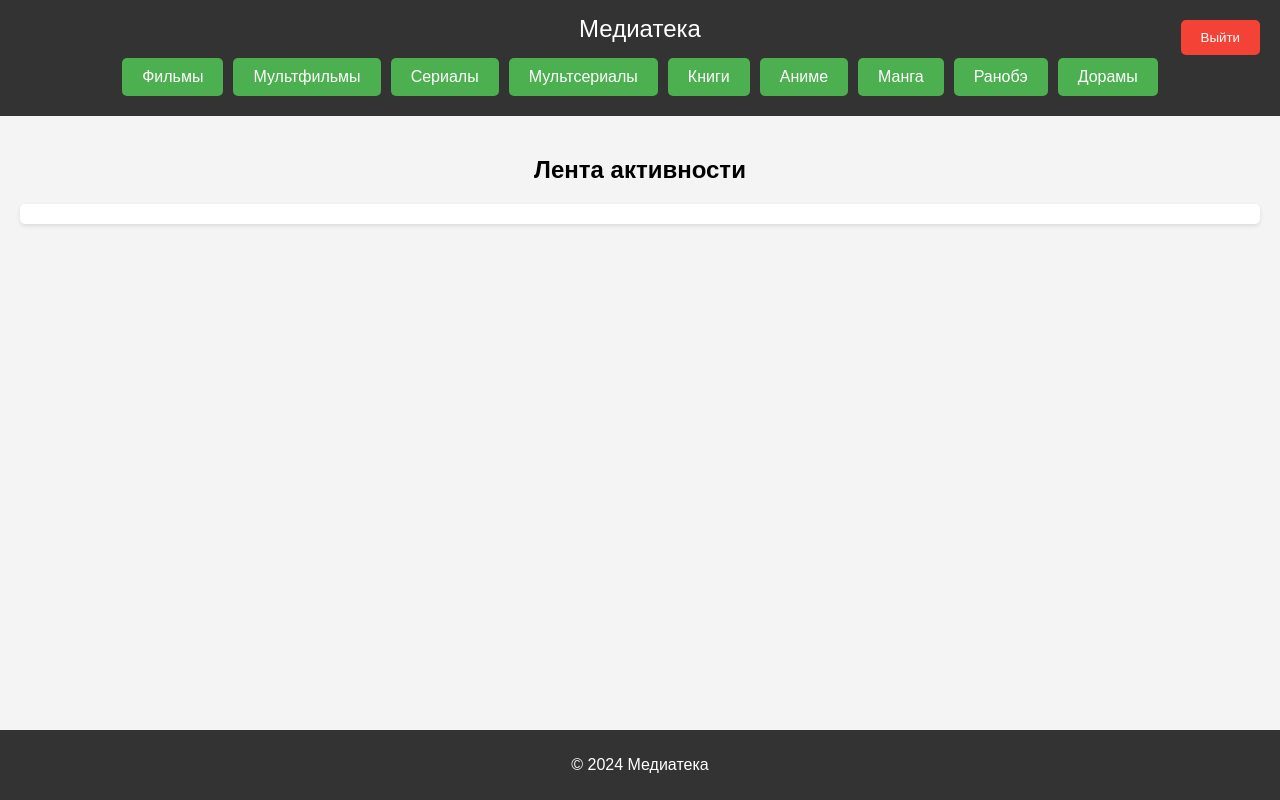
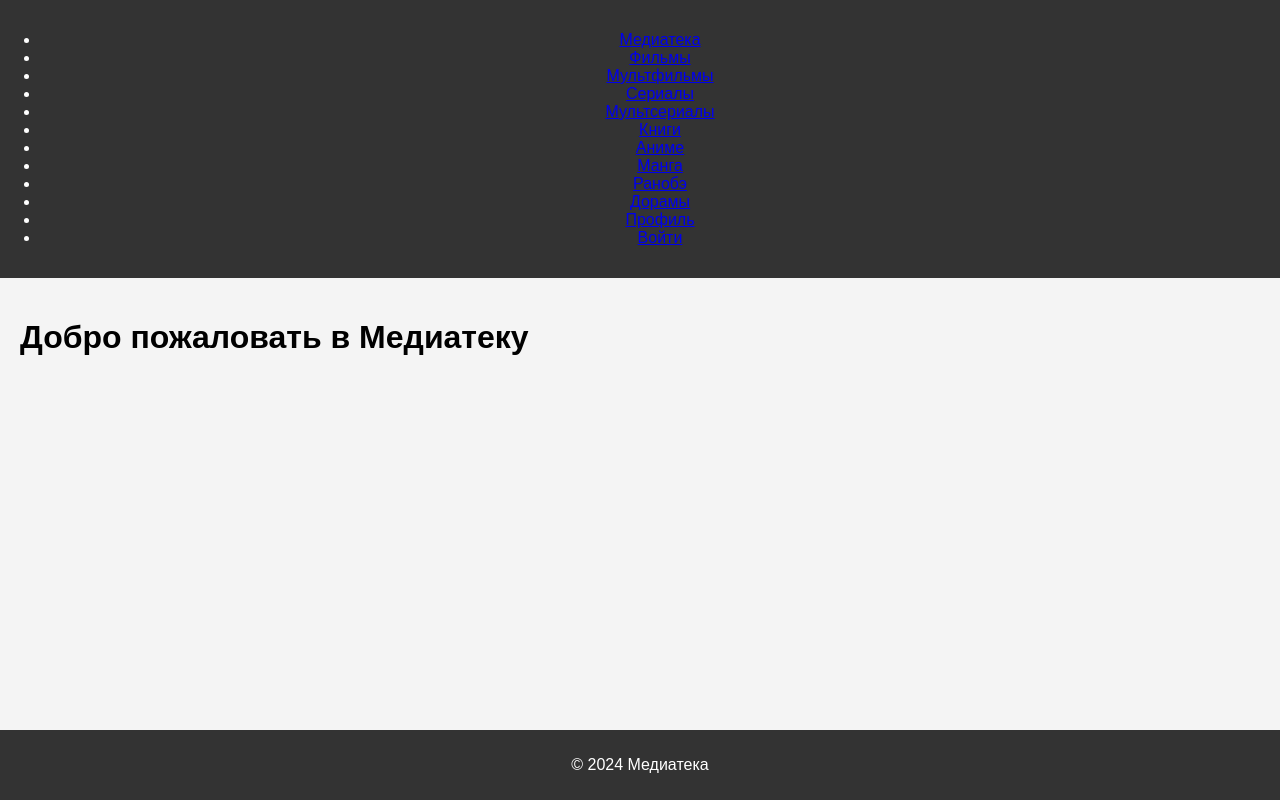
Before and after one commit to AndreyMatuhin99/projectjdan.github.io, a plain HTML site: page index.html in a window 1280 px wide. Drawn offline with Linux system fonts and the light colour scheme.

Commit message:
Update index.html
Signed-off-by: AndreyMatuhin99 <116704246+AndreyMatuhin99@users.noreply.github.com>

```diff
--- a/index.html
+++ b/index.html
@@ -3,31 +3,32 @@
 <head>
     <meta charset="UTF-8">
     <meta name="viewport" content="width=device-width, initial-scale=1.0">
-    <title>Главная</title>
+    <title>Медиатека</title>
     <link rel="stylesheet" href="main.css">
 </head>
 <body>
     <header>
         <nav>
-            <a href="index.html" class="logo">Медиатека</a>
-            <div class="categories">
-                <div class="category" onclick="navigateToCategory('Фильмы')">Фильмы</div>
-                <div class="category" onclick="navigateToCategory('Мультфильмы')">Мультфильмы</div>
-                <div class="category" onclick="navigateToCategory('Сериалы')">Сериалы</div>
-                <div class="category" onclick="navigateToCategory('Мультсериалы')">Мультсериалы</div>
-                <div class="category" onclick="navigateToCategory('Книги')">Книги</div>
-                <div class="category" onclick="navigateToCategory('Аниме')">Аниме</div>
-                <div class="category" onclick="navigateToCategory('Манга')">Манга</div>
-                <div class="category" onclick="navigateToCategory('Ранобэ')">Ранобэ</div>
-                <div class="category" onclick="navigateToCategory('Дорамы')">Дорамы</div>
-            </div>
-            <button id="logout-button" onclick="logout()">Выйти</button>
+            <ul>
+                <li><a href="index.html">Медиатека</a></li>
+                <li><a href="index.html?category=Фильмы">Фильмы</a></li>
+                <li><a href="index.html?category=Мультфильмы">Мультфильмы</a></li>
+                <li><a href="index.html?category=Сериалы">Сериалы</a></li>
+                <li><a href="index.html?category=Мультсериалы">Мультсериалы</a></li>
+                <li><a href="index.html?category=Книги">Книги</a></li>
+                <li><a href="index.html?category=Аниме">Аниме</a></li>
+                <li><a href="index.html?category=Манга">Манга</a></li>
+                <li><a href="index.html?category=Ранобэ">Ранобэ</a></li>
+                <li><a href="index.html?category=Дорамы">Дорамы</a></li>
+                <li><a href="profile.html">Профиль</a></li>
+                <li><a href="auth.html">Войти</a></li>
+            </ul>
         </nav>
     </header>
 
     <main>
-        <h2>Лента активности</h2>
-        <div id="activity-feed"></div>
+        <h1>Добро пожаловать в Медиатеку</h1>
+        <div id="activityFeed"></div>
     </main>
 
     <footer>
```
